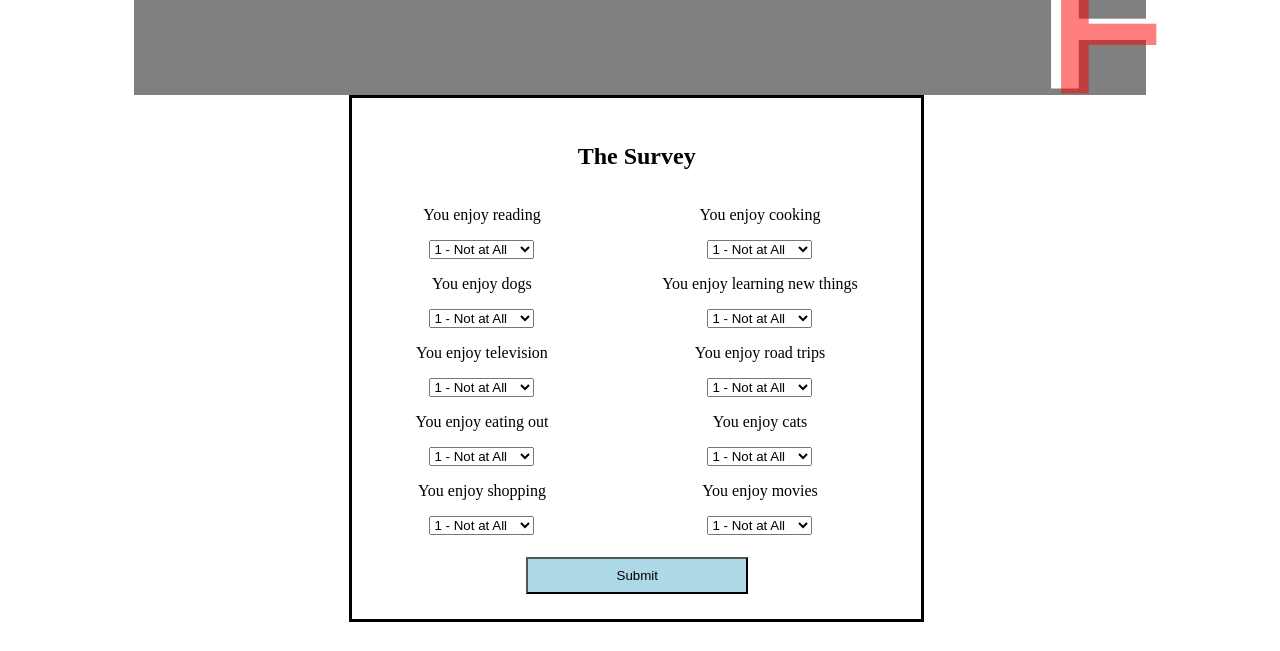
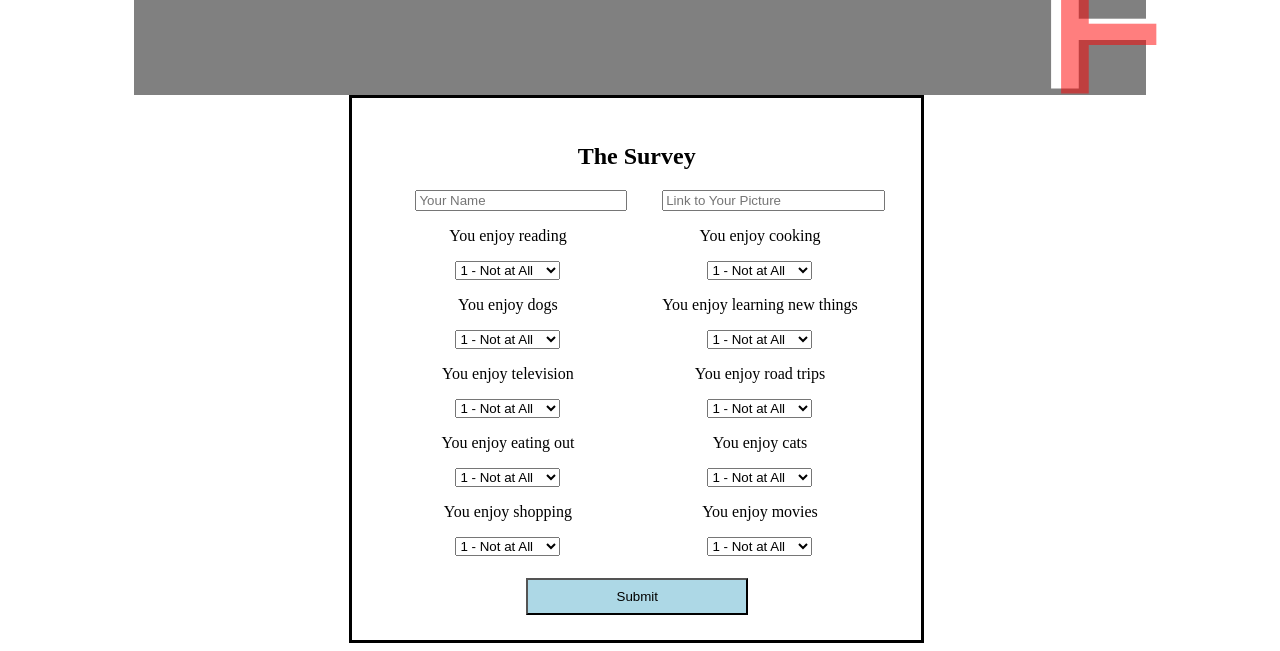
Before and after one commit to bfuller123/friend-finder, a website: page public/index.html in a window 1280 px wide. Shown: the part 238-889 px from the top of the page. Before the commit the page ends 868 px from the top, so only its background shows below. Drawn offline with Linux system fonts and the light colour scheme.

Commit message:
added user name and picture input

```diff
--- a/public/index.html
+++ b/public/index.html
@@ -22,6 +22,7 @@
   <form class="suvery" method="post">
     <h2>The Survey</h2>
     <div class="block-left">
+      <input type="text" placeholder="Your Name" id="user-name">
       <div class="question-one">
         <p>You enjoy reading</p>
         <select name="reading">
@@ -74,6 +75,7 @@
       </div>
     </div>
     <div class="block-right">
+      <input type="url" placeholder="Link to Your Picture" id="user-image">
       <div class="question-six">
         <p>You enjoy cooking</p>
         <select name="cooking">
--- a/public/stylesheets/master.css
+++ b/public/stylesheets/master.css
@@ -50,6 +50,10 @@ form > .block-right {
   margin-bottom: 5%;
 }
 
+#user-name, #user-image {
+  width: 110%;
+}
+
 #submit {
   display: block;
   clear: both;
```
